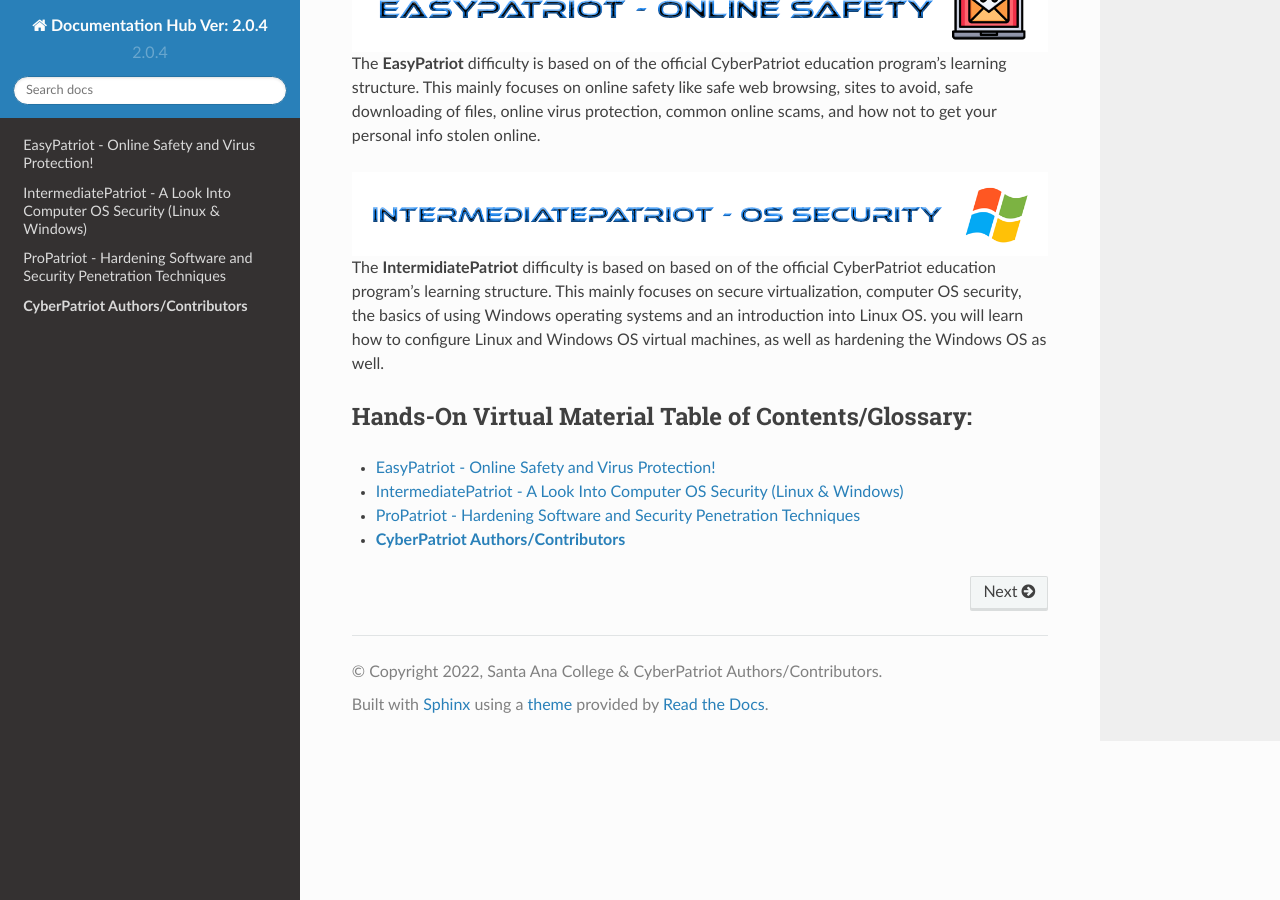
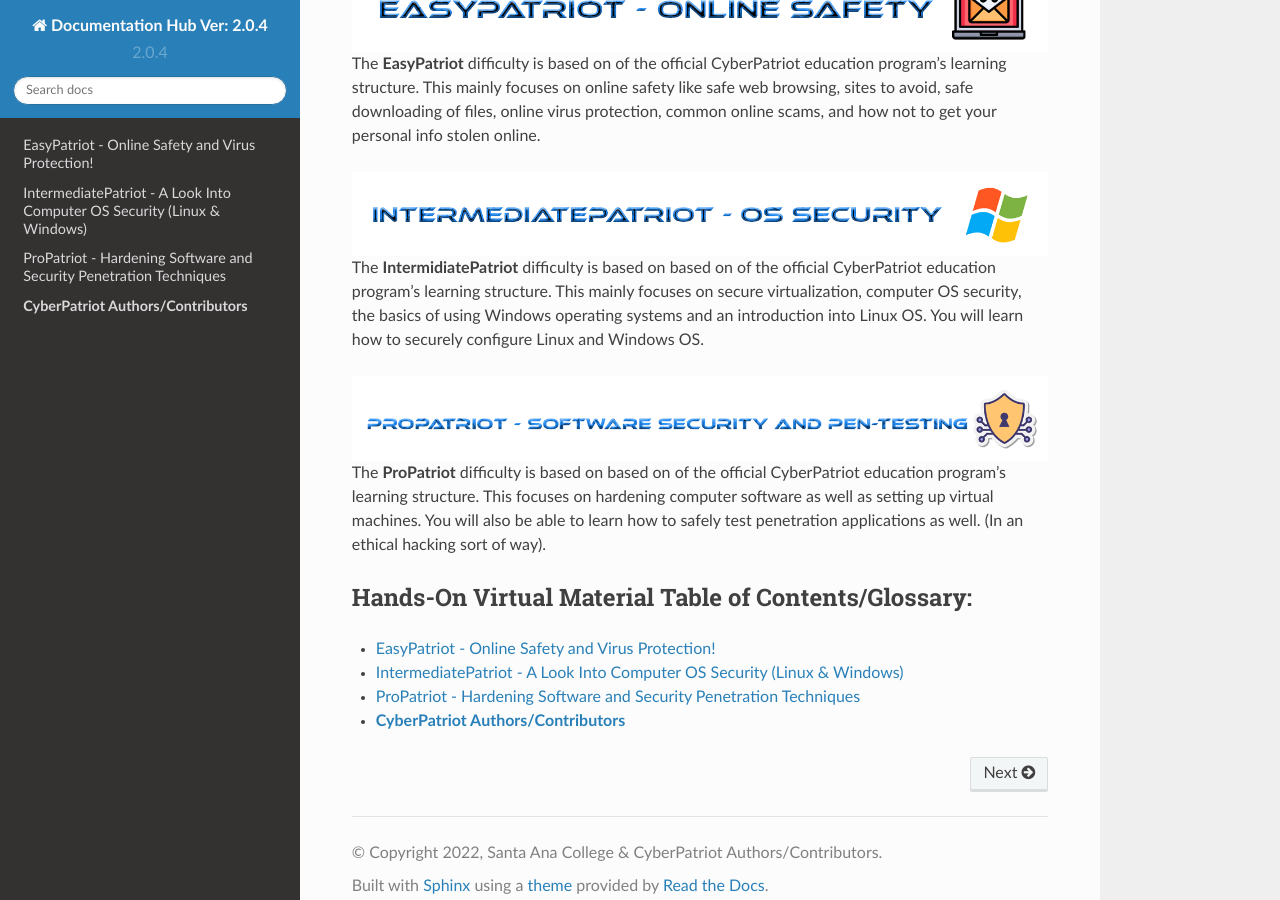
Before and after one commit to natt96z/cybersac, a Sphinx documentation site: the page built from docs/source/index.rst, in a window 1280 px wide and 900 px high, scrolled down 1026 px. Built offline with Sphinx 7.4.7 and the Read the Docs theme 2.0.0, drawn with Linux system fonts in a browser that asks for light colours.

Commit message:
Update index.rst

```diff
--- a/docs/source/index.rst
+++ b/docs/source/index.rst
@@ -29,7 +29,13 @@
    :align: center
 
 .. note::
-The **IntermidiatePatriot** difficulty is based on based on of the official CyberPatriot education program's learning structure. This mainly focuses on secure virtualization, computer OS security, the basics of using Windows operating systems and an introduction into Linux OS. you will learn how to configure Linux and Windows OS virtual machines, as well as hardening the Windows OS as well.
+The **IntermidiatePatriot** difficulty is based on based on of the official CyberPatriot education program's learning structure. This mainly focuses on secure virtualization, computer OS security, the basics of using Windows operating systems and an introduction into Linux OS. You will learn how to securely configure Linux and Windows OS.
+
+.. image:: https://raw.githubusercontent.com/natt96z/cybersac/e50fe9bf399e6c4d91053b52e96e33e60ed1f919/docs/img/Pro%20Patriot.png
+   :width: 100%
+   :align: center
+
+The **ProPatriot** difficulty is based on based on of the official CyberPatriot education program's learning structure. This focuses on hardening computer software as well as setting up virtual machines. You will also be able to learn how to safely test penetration applications as well. (In an ethical hacking sort of way).
 
 Hands-On Virtual Material Table of Contents/Glossary:
 *******************************************************
```
